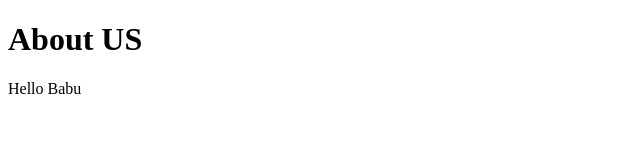
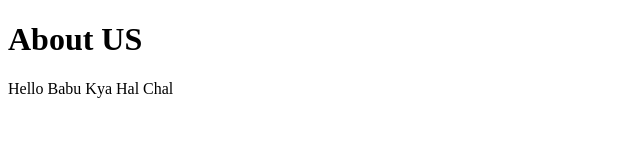
Before and after one commit to dce-darbhangaorg/learning-git, a plain HTML site: page index.html in a window 1280 px wide. Shown: the whole page, without its empty margins (0-640 px from the left). Drawn offline with Linux system fonts and the light colour scheme.

Commit message:
HAL SAMACHAR

```diff
--- a/index.html
+++ b/index.html
@@ -8,6 +8,6 @@
 </head>
 <body>
     <h1>About US</h1>
-    <p>Hello Babu </p>
+    <p>Hello Babu Kya Hal Chal</p>
 </body>
 </html>
```
